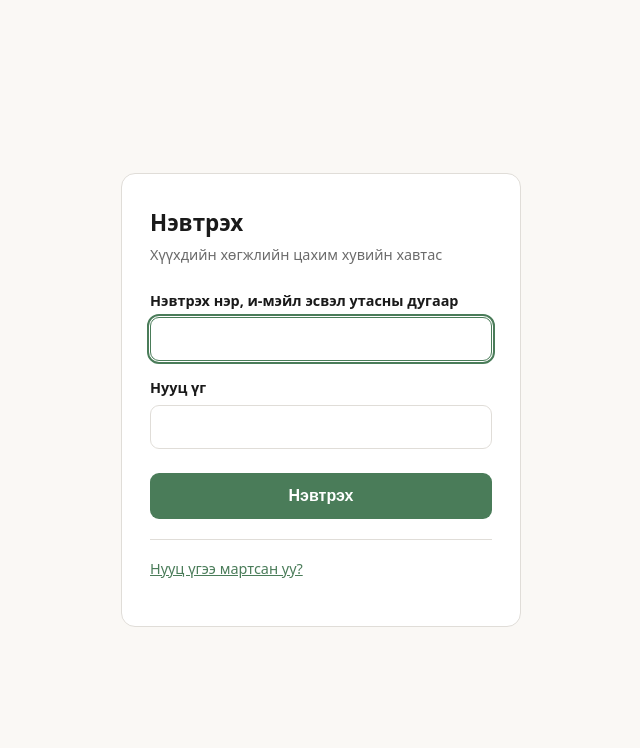
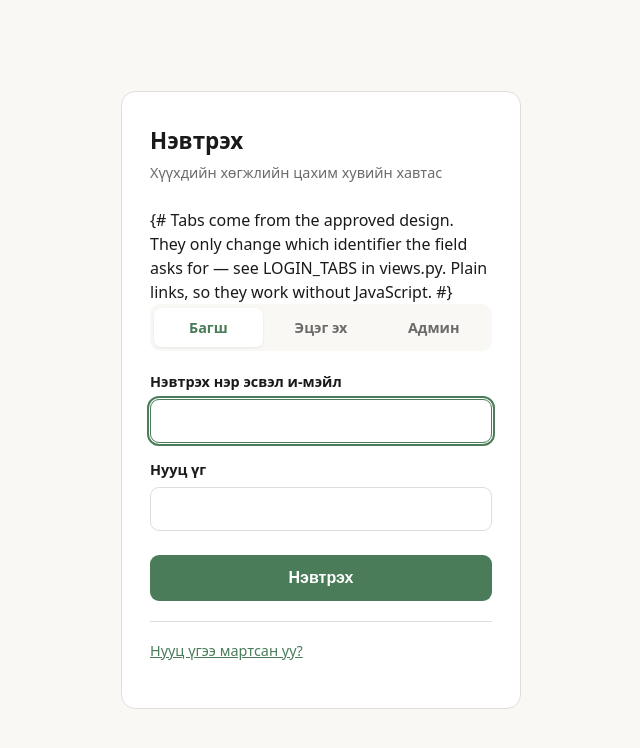
Before and after one commit to usukh6ayar/ByatshanNuudelchid, a Django app: page /nevtreh/ in a window 1280 px wide. Shown: the top 748 px of the page, without its empty margins (319-959 px from the left). Run offline with Django 5.2, Linux system fonts and the light colour scheme; parts of the project's set-up code (start-up, migrations or seed data) failed here and were passed over.

Commit message:
Apply approved design decisions to the auth screens
- Password rules follow the design: 8+ characters with upper case, lower
  case and a digit. The shorter minimum is offset by the new complexity
  validator and the existing 5-attempt lockout.
- Login gains the Багш / Эцэг эх / Админ tabs from the design. They change
  which identifier the field asks for and nothing else; tests assert a
  teacher can still log in with the "Эцэг эх" tab selected and that failure
  responses are identical across tabs, so the form cannot become a role
  oracle if someone later wires the tab into authentication.
- The reset form now states the rules before the user guesses (RFP §626).
- Duplicate design exports removed.

Password reset stays as the hashed single-use link rather than the 6-digit
OTP drawn in the design, per the client's choice.

109 tests passing, ruff clean.

Co-Authored-By: Claude Opus 5 <noreply@anthropic.com>

```diff
--- a/apps/accounts/views.py
+++ b/apps/accounts/views.py
@@ -23,6 +23,25 @@ from django.views.decorators.csrf import csrf_protect
 
 from . import services
 
+# The approved design shows Багш / Эцэг эх / Админ tabs on the login screen.
+#
+# They are presentational only: they change which identifier the field asks
+# for, nothing else. Filtering authentication by the selected tab would turn
+# the form into a role oracle — an attacker could learn which role an address
+# belongs to by watching which tab accepts it. The backend resolves the role
+# from Membership after a successful login, as it does everywhere else.
+LOGIN_TABS = {
+    "teacher": ("Багш", "Нэвтрэх нэр эсвэл и-мэйл"),
+    "parent": ("Эцэг эх", "Утасны дугаар эсвэл и-мэйл"),
+    "admin": ("Админ", "Нэвтрэх нэр эсвэл и-мэйл"),
+}
+DEFAULT_LOGIN_TAB = "teacher"
+
+
+def _login_tab(request) -> str:
+    requested = request.POST.get("role") or request.GET.get("role")
+    return requested if requested in LOGIN_TABS else DEFAULT_LOGIN_TAB
+
 
 @never_cache
 @csrf_protect
@@ -31,7 +50,12 @@ def login_view(request):
     if request.user.is_authenticated:
         return redirect(settings.LOGIN_REDIRECT_URL)
 
-    context: dict = {}
+    tab = _login_tab(request)
+    context: dict = {
+        "tabs": [(key, label) for key, (label, _) in LOGIN_TABS.items()],
+        "active_tab": tab,
+        "identifier_label": LOGIN_TABS[tab][1],
+    }
 
     if request.method == "POST":
         result = services.attempt_login(
--- a/templates/accounts/login.html
+++ b/templates/accounts/login.html
@@ -6,6 +6,17 @@
 {% block content %}
   <h1>Нэвтрэх</h1>
   <p class="sub">Хүүхдийн хөгжлийн цахим хувийн хавтас</p>
+
+  {# Tabs come from the approved design. They only change which identifier
+     the field asks for — see LOGIN_TABS in views.py. Plain links, so they
+     work without JavaScript. #}
+  <nav class="tabs" aria-label="Хэрэглэгчийн төрөл">
+    {% for key, label in tabs %}
+      <a href="?role={{ key }}"
+         class="tab{% if key == active_tab %} tab--active{% endif %}"
+         {% if key == active_tab %}aria-current="page"{% endif %}>{{ label }}</a>
+    {% endfor %}
+  </nav>
 
   {% if error %}
     <p class="error" role="alert">{{ error }}</p>
@@ -16,8 +27,9 @@
 
   <form method="post" novalidate>
     {% csrf_token %}
+    <input type="hidden" name="role" value="{{ active_tab }}">
 
-    <label for="id_username">Нэвтрэх нэр, и-мэйл эсвэл утасны дугаар</label>
+    <label for="id_username">{{ identifier_label }}</label>
     <input type="text" name="username" id="id_username"
            value="{{ identifier|default:'' }}"
            autocomplete="username" autocapitalize="none"
--- a/templates/base_auth.html
+++ b/templates/base_auth.html
@@ -29,13 +29,23 @@
     .error { margin:0 0 4px; padding:12px 14px; border-radius:9px;
              background:#fdecea; color:var(--error); font-size:.9rem; }
     .hint { color:var(--muted); font-size:.85rem; margin-top:6px; }
+    .tabs { display:flex; gap:4px; margin:0 0 20px; padding:4px;
+            background:var(--bg); border-radius:10px; }
+    .tab { flex:1; padding:9px 4px; text-align:center; font-size:.9rem;
+           font-weight:600; color:var(--muted); text-decoration:none;
+           border-radius:7px; }
+    .tab--active { background:#fff; color:var(--green);
+                   box-shadow:0 1px 3px rgba(0,0,0,.08); }
+    .rules { margin:0 0 4px; padding-left:1.1rem; color:var(--muted);
+             font-size:.85rem; }
+    .rules li { margin:3px 0; }
     .links { margin-top:20px; padding-top:18px; border-top:1px solid var(--line);
              font-size:.9rem; }
     a { color:var(--green); }
     @media (prefers-color-scheme: dark) {
       :root { --ink:#ececec; --muted:#a0a0a0; --bg:#1a1a1a; --line:#3a3a3a;
               --error:#f2b8b5; }
-      main, input { background:#242424; }
+      main, input, .tab--active { background:#242424; }
       .error { background:#3a2321; }
     }
   </style>
```
Also changed, not shown: apps/accounts/tests/test_login.py (+58 -0 lines), apps/accounts/tests/test_password_reset.py (+2 -1 lines), apps/accounts/tests/test_password_rules.py (added, +77 -0 lines), apps/accounts/validators.py (added, +40 -0 lines), apps/tenants/tests/test_admin.py (+4 -1 lines), config/settings/base.py (+6 -2 lines), templates/accounts/password_reset_confirm.html (+8 -1 lines).
